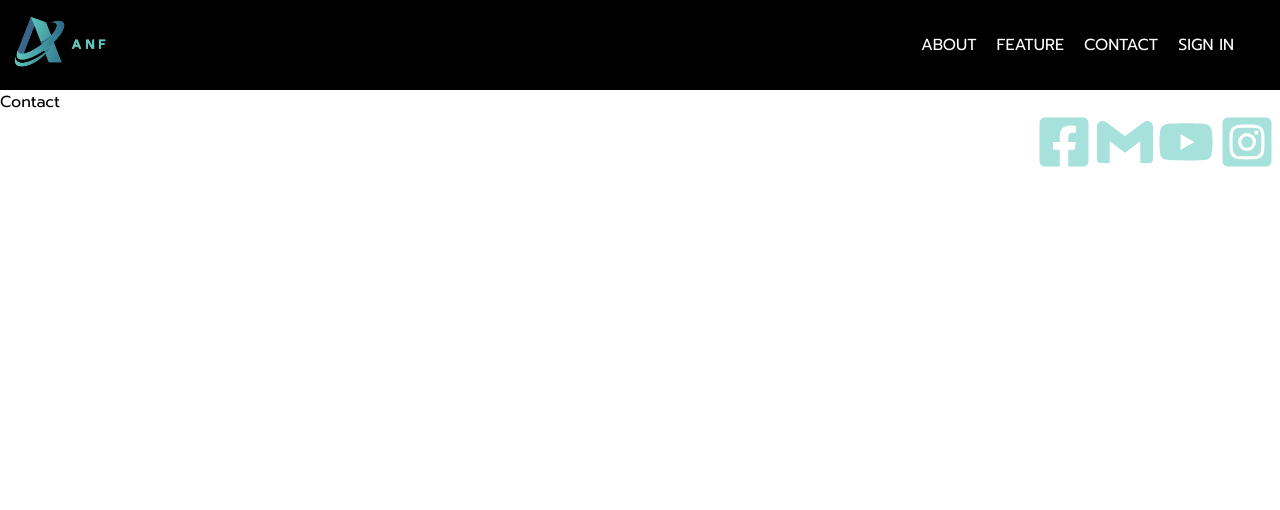
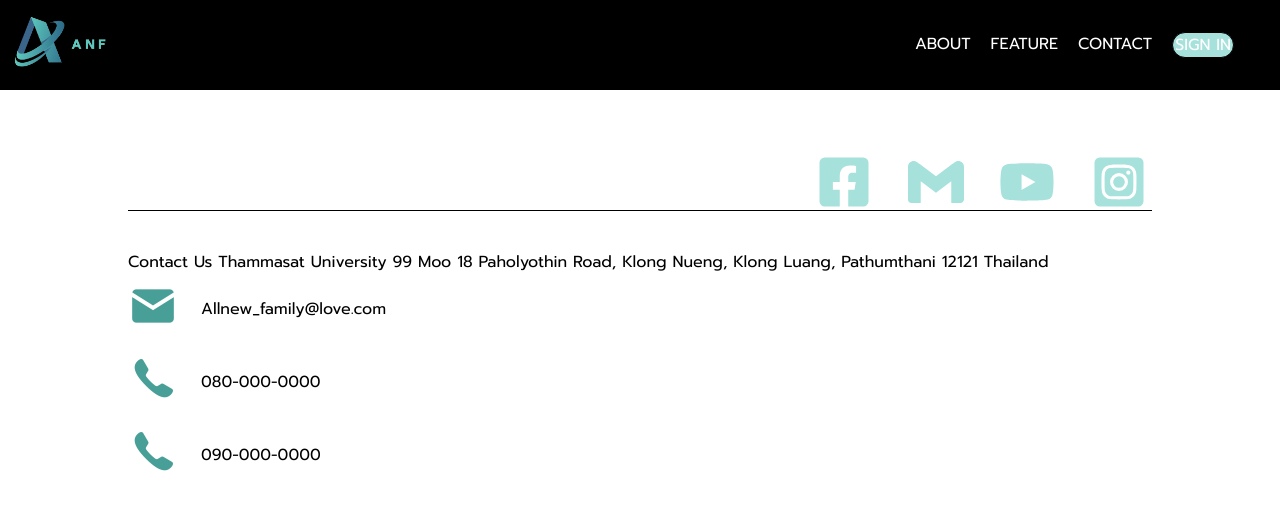
Before and after one commit to TawanPss/motormonitoring, a React (Vite) app: page /contact-us in a window 1280 px wide. Shown: the top 510 px of the page. Built offline with nearby package versions, Linux system fonts and the light colour scheme; the HTML template or start-up script is replaced by a standard one.

Commit message:
add css to the contactus page (finish first draft)

```diff
--- a/src/Page/ContactPage/Contact.jsx
+++ b/src/Page/ContactPage/Contact.jsx
@@ -5,7 +5,7 @@ export default function Contact() {
     return (
       <>
       <LandingHeader />
-        Contact
+
       <Contactcomponent />
       </>
     );
--- a/src/Page/ContactPage/Contactcomponent.css
+++ b/src/Page/ContactPage/Contactcomponent.css
@@ -12,5 +12,40 @@
 .icon-container {
     display: flex;
     justify-content:flex-end;
+    border-bottom: 1px solid black;
+    margin-left: 10%;
+    margin-right: 10%;
+    margin-top: 5%;
+    gap: 3%;
+  }
 
+  .info-container {
+    margin-left: 10%;
+    margin-top: 3%;
+    gap: 5%;
   }
+
+.info-location {
+  white-space: initial;
+  margin-bottom: 2%;
+}
+
+.info-email,
+.info-num1,
+info-num2{
+  margin-bottom: 2%;
+}
+
+.info-email-container,
+.info-num-container1 ,
+.info-num-container2{
+  display: flex;
+  gap: 2%;
+  margin-bottom: 2%;
+}
+
+.info-phone-icon,
+.info-email-icon {
+  position: relative; /* or position: absolute; */
+    top: -2vh;
+}
--- a/src/Page/ContactPage/Contactcomponent.jsx
+++ b/src/Page/ContactPage/Contactcomponent.jsx
@@ -2,16 +2,40 @@ import { SiGmail } from "react-icons/si";
 import { FaYoutube } from "react-icons/fa";
 import { FaFacebookSquare } from "react-icons/fa";
 import { FaInstagramSquare } from "react-icons/fa";
-import "./Contactcomponent.css"
+import "./Contactcomponent.css";
+import PhoneIcon from "./image1.png"
+import EmailIcon from "./image2.png"
 
 export default function Contactcomponent() {
   return (
     <>
-    <div className="icon-container">
-      <FaFacebookSquare className="facebook-icon"/>
-      <SiGmail className="gmail-icon" />
-      <FaYoutube className="youtube-icon" />
-      <FaInstagramSquare className="ig-icon" />
+      <div className="contact-container">
+        <div className="icon-container">
+          <FaFacebookSquare className="facebook-icon" />
+          <SiGmail className="gmail-icon" />
+          <FaYoutube className="youtube-icon" />
+          <FaInstagramSquare className="ig-icon" />
+        </div>
+        <div className="info-container">
+          <p className="info-location">
+            Contact Us Thammasat University 99 Moo 18 Paholyothin Road, Klong
+            Nueng, Klong Luang, Pathumthani 12121 Thailand
+          </p>
+          <div className="info-contact">
+            <div className="info-email-container">
+            <img className="info-email-icon" src={EmailIcon} />
+            <div className="info-email">Allnew_family@love.com</div>
+            </div>
+            <div className="info-num-container1">
+            <img className="info-phone-icon" src={PhoneIcon} />
+            <div className="info-num1">080-000-0000</div>
+            </div>
+            <div className="info-num-container2">
+            <img className="info-phone-icon" src={PhoneIcon} />
+            <div className="info-num2">090-000-0000</div>
+            </div>
+          </div>
+        </div>
       </div>
     </>
   );
--- a/src/component/NavigationBar/LandingHeader.css
+++ b/src/component/NavigationBar/LandingHeader.css
@@ -28,6 +28,14 @@
   color: #fff; /* Set your desired text color */
 }
 
+.signin {
+  border: 1px solid;
+  border-radius: 30px;
+  padding-left: 2px;
+  padding-right: 2px;
+  background-color: #a6e1db;
+}
+
 /* Media query for screens 600px or smaller */
 @media (max-width: 600px) {
   .landing-header {
```
Also changed, not shown: src/Page/ContactPage/image1.png (added), src/Page/ContactPage/image2.png (added).
